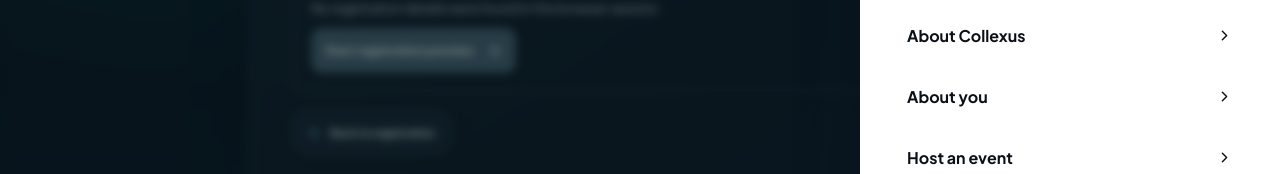
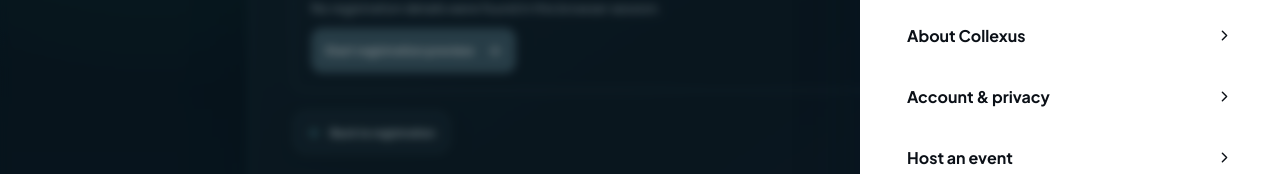
Before and after one commit to Collexus/project-collexus, a Next.js app: page /demo-payment/prakalp-2026 in a window 1280 px wide. Both pictures are taken after a click on the button "Open help and site menu". Shown: the part 357-531 px from the top of the page. Built offline with nearby package versions, Linux system fonts and the light colour scheme.

Commit message:
Rename account privacy navigation

```diff
--- a/components/header-account-action.tsx
+++ b/components/header-account-action.tsx
@@ -3,7 +3,7 @@
 import { useEffect, useRef, useState } from "react";
 import type { User } from "@supabase/supabase-js";
 import Link from "next/link";
-import { BadgeCheck, CircleHelp, ClipboardList, Info, LogOut, UserRound } from "lucide-react";
+import { BadgeCheck, CircleHelp, ClipboardList, LogOut, ShieldCheck, UserRound } from "lucide-react";
 import { Icon } from "@/components/icon";
 import { getSupabaseClient } from "@/lib/supabase-client";
 import styles from "./header-account-action.module.css";
@@ -60,7 +60,7 @@ export function HeaderAccountAction() {
     const initials = name.split(/\s+/).filter(Boolean).slice(0, 2).map((part) => part[0]).join("").toUpperCase() || "C";
     const profileLinks = [
       { label: "Profile", href: `${basePath}/profile/`, Icon: UserRound },
-      { label: "About you", href: `${basePath}/profile/edit/#about`, Icon: Info },
+      { label: "Account & privacy", href: `${basePath}/profile/edit/`, Icon: ShieldCheck },
       { label: "Registrations & orders", href: `${basePath}/registrations/`, Icon: ClipboardList },
       { label: "Help", href: `${basePath}/help/`, Icon: CircleHelp },
       { label: "About Collexus", href: `${basePath}/about/`, Icon: UserRound },
--- a/components/site-utilities.tsx
+++ b/components/site-utilities.tsx
@@ -135,7 +135,7 @@ export function SiteUtilities() {
             <a href={`${basePath}/registrations/`} onClick={() => setMenuOpen(false)}>Registrations &amp; orders <ChevronRight size={17} /></a>
             <a href={`${basePath}/help/`} onClick={() => setMenuOpen(false)}>Help &amp; frequently asked questions <ChevronRight size={17} /></a>
             <a href={`${basePath}/about/`} onClick={() => setMenuOpen(false)}>About Collexus <ChevronRight size={17} /></a>
-            <a href={`${basePath}/about-you/`} onClick={() => setMenuOpen(false)}>About you <ChevronRight size={17} /></a>
+            <a href={`${basePath}/profile/edit/`} onClick={() => setMenuOpen(false)}>Account &amp; privacy <ChevronRight size={17} /></a>
             <a href={`${basePath}/host-event/`} onClick={() => setMenuOpen(false)}>Host an event <ChevronRight size={17} /></a>
             <a href={`${basePath}/stall-registration/`} onClick={() => setMenuOpen(false)}>Register a stall <ChevronRight size={17} /></a>
             <a href={`${basePath}/login/`} onClick={() => setMenuOpen(false)}>Sign in <ChevronRight size={17} /></a>
```
